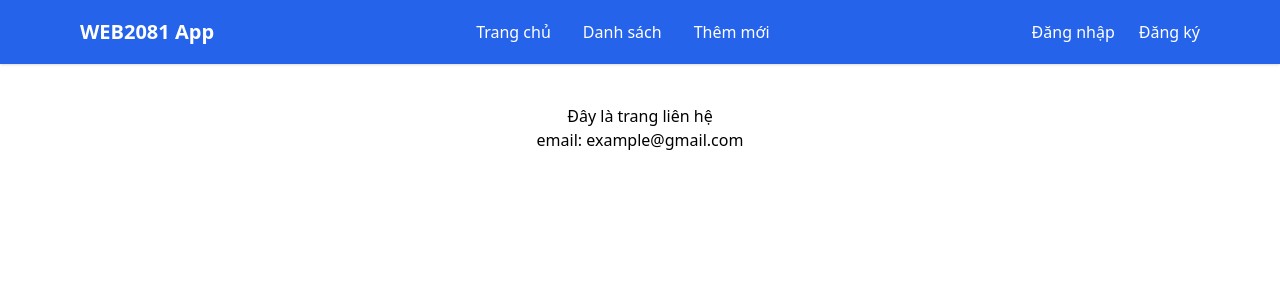
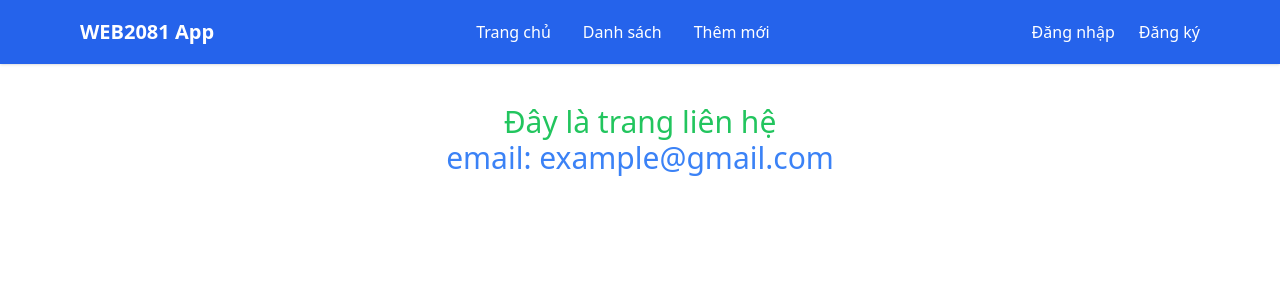
Before and after one commit to Manh1234-ne/WEB2081-FE1, an Angular app: page /contact in a window 1280 px wide. Shown: the top 300 px of the page. Built offline with nearby package versions, Linux system fonts and the light colour scheme.

Commit message:
css contact

```diff
--- a/src/app/pages/contact/contact.html
+++ b/src/app/pages/contact/contact.html
@@ -1,2 +1,2 @@
-<p>Đây là trang liên hệ</p>
-<p>email: {{ email }}</p>
+<p class="text-3xl text-green-500">Đây là trang liên hệ</p>
+<p class="text-3xl text-blue-500">email: {{ email }}</p>
```
